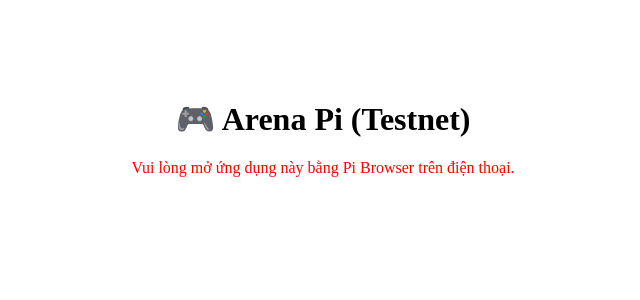
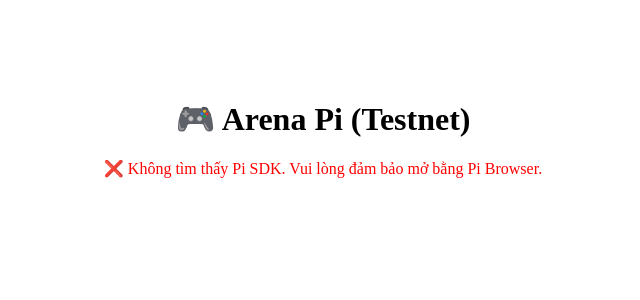
Before and after one commit to Nguyen93-Arena/Arena-Pi, a Next.js app in the folder frontend/: page / in a window 1280 px wide. Shown: the top 300 px of the page, without its empty margins (317-957 px from the left). Built offline with nearby package versions, Linux system fonts and the light colour scheme.

Commit message:
Update index.js

```diff
--- a/frontend/pages/index.js
+++ b/frontend/pages/index.js
@@ -11,10 +11,10 @@
       console.log("🌐 Đang kiểm tra môi trường...");
       console.log("📱 User-Agent:", navigator.userAgent);
 
-      if (!navigator.userAgent.includes("PiBrowser")) {
-        setError("Vui lòng mở ứng dụng này bằng Pi Browser trên điện thoại.");
-        return;
-      }
+      if (!window.Pi) {
+  setError("❌ Không tìm thấy Pi SDK. Vui lòng đảm bảo mở bằng Pi Browser.");
+  return;
+}
 
       if (!window.Pi) {
         setError("❌ Không tìm thấy Pi SDK. Hãy mở bằng Pi Browser.");
```
